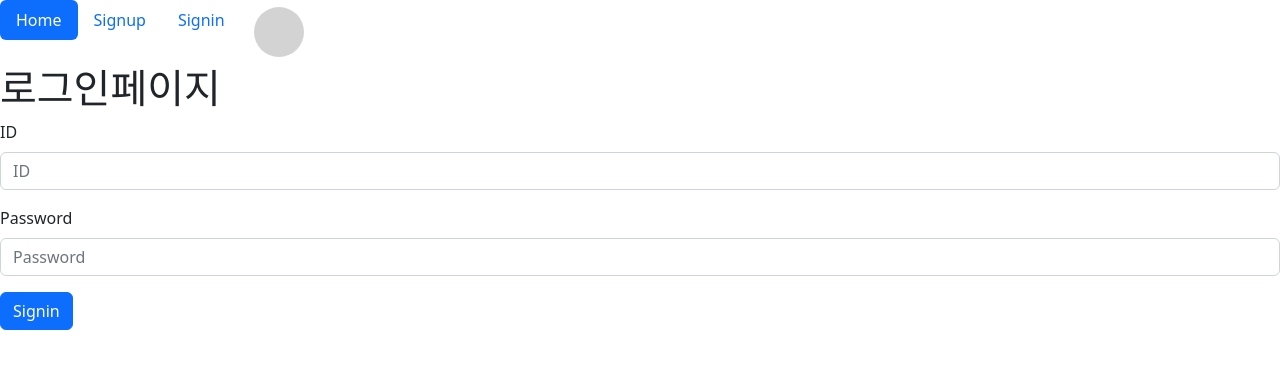
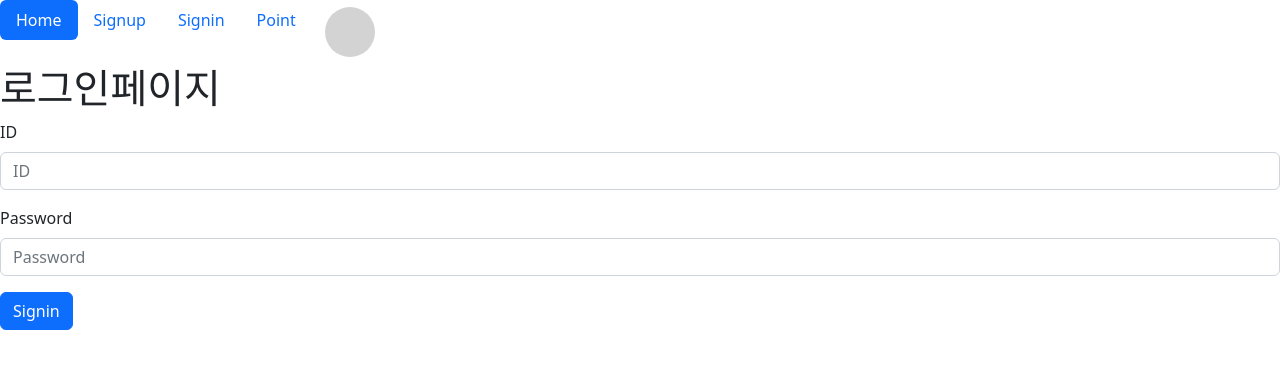
Before and after one commit to hyeesw/cagong-front, a React (Create React App) app: page /signin in a window 1280 px wide. Shown: the top 368 px of the page. Built offline with nearby package versions, Linux system fonts and the light colour scheme; no server answers.

Commit message:
#19 포인트 페이지로 이동 버튼 추가

```diff
--- a/src/App.jsx
+++ b/src/App.jsx
@@ -1,7 +1,7 @@
 import React from 'react';
 import './App.css';
 import { Routes, Route } from 'react-router';
-import { Home, Signup, Signin } from './pages';
+import { Home, Signup, Signin, Point } from './pages';
 import { Header } from './components';
 
 function App() {
@@ -12,6 +12,7 @@ function App() {
         <Route path="/" element={<Home />} />
         <Route path="/signup" element={<Signup />} />
         <Route path="/signin" element={<Signin />} />
+        <Route path="/point" element={<Point />} />
       </Routes>
     </div>
   );
--- a/src/components/Header.jsx
+++ b/src/components/Header.jsx
@@ -30,7 +30,7 @@ function Header() {
             Signout
           </Nav.Link>
         </Nav.Item>
-      ) : (
+      ) : (  // 로그인되지 않은 상태
         <>
           <Nav.Item>
             <Nav.Link href="/signup" eventKey="link-2">
@@ -45,6 +45,11 @@ function Header() {
         </>
       )}
       <Nav.Item>
+        <Nav.Link href="/point" eventKey="link-3">
+          Point
+        </Nav.Link>
+      </Nav.Item>
+      <Nav.Item>
         <MyProfile userInfo={userInfo} />
       </Nav.Item>
     </Nav>
--- a/src/components/index.js
+++ b/src/components/index.js
@@ -2,3 +2,5 @@ export { default as Header } from './Header';
 export { default as SignupForm } from './SignupForm';
 export { default as MyProfile } from './MyProfile';
 export { default as SigninForm } from './SigninForm';
+export { default as PointForm } from './PointForm';
+export { default as SuggestLoginForm } from './SuggestLoginForm';
--- a/src/pages/index.js
+++ b/src/pages/index.js
@@ -1,3 +1,4 @@
 export { default as Home } from './Home';
 export { default as Signup } from './Signup';
 export { default as Signin } from './Signin';
+export { default as Point } from './Point';
```
